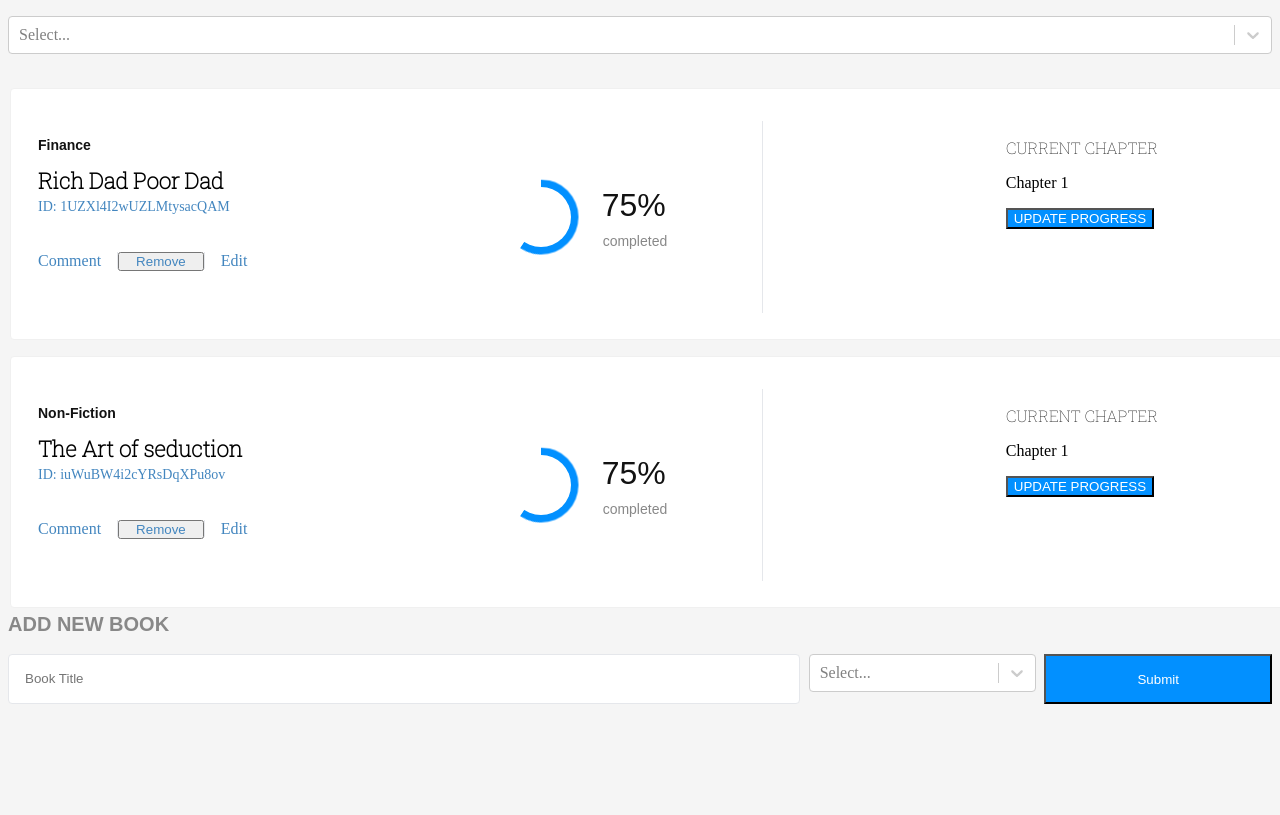
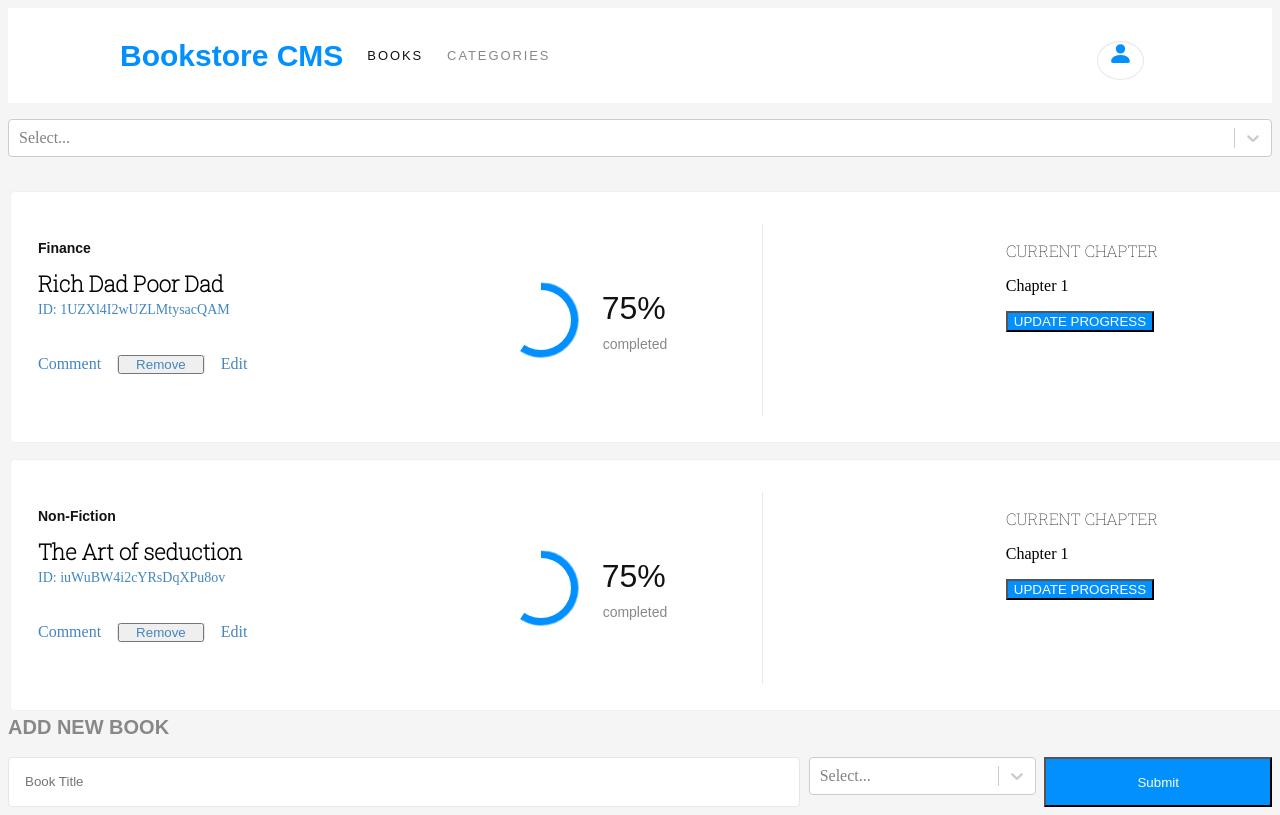
Before and after one commit to tanzila-abedin/bookstore, a React (Create React App) app: page / in a window 1280 px wide. Shown: the top 815 px of the page. Built offline with nearby package versions, Linux system fonts and the light colour scheme.

Commit message:
Render header component  inside app

```diff
--- a/src/components/App.js
+++ b/src/components/App.js
@@ -1,12 +1,14 @@
 import BooksList from '../containers/BooksList';
 import BooksForm from '../containers/BooksForm';
+import Header from './Header';
 
 const App = () => (
   <>
-
-    <BooksList />
-    <BooksForm />
-
+    <Header />
+    <div className="container ">
+      <BooksList />
+      <BooksForm />
+    </div>
   </>
 );
 
```
